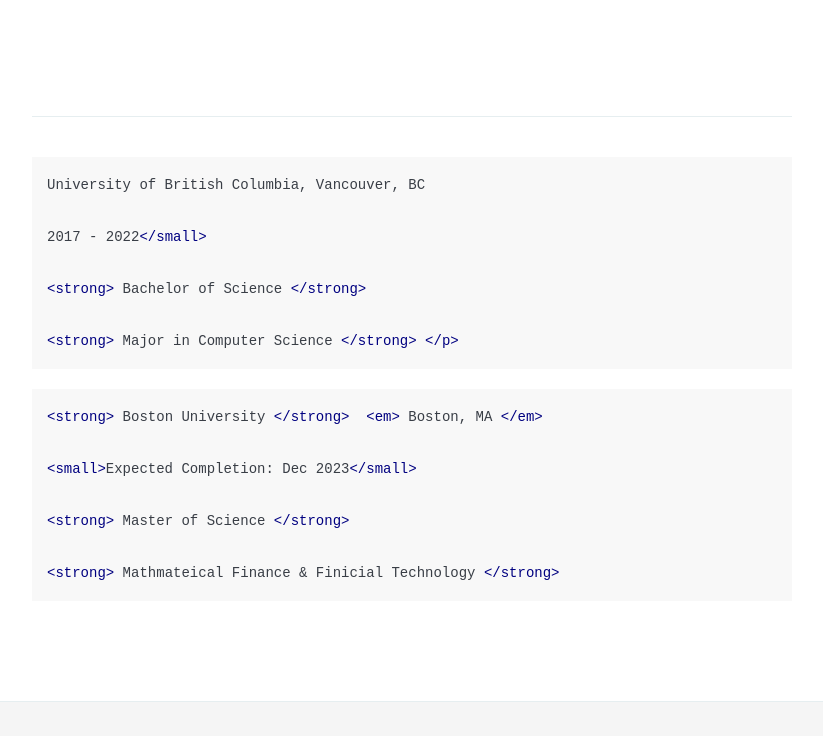
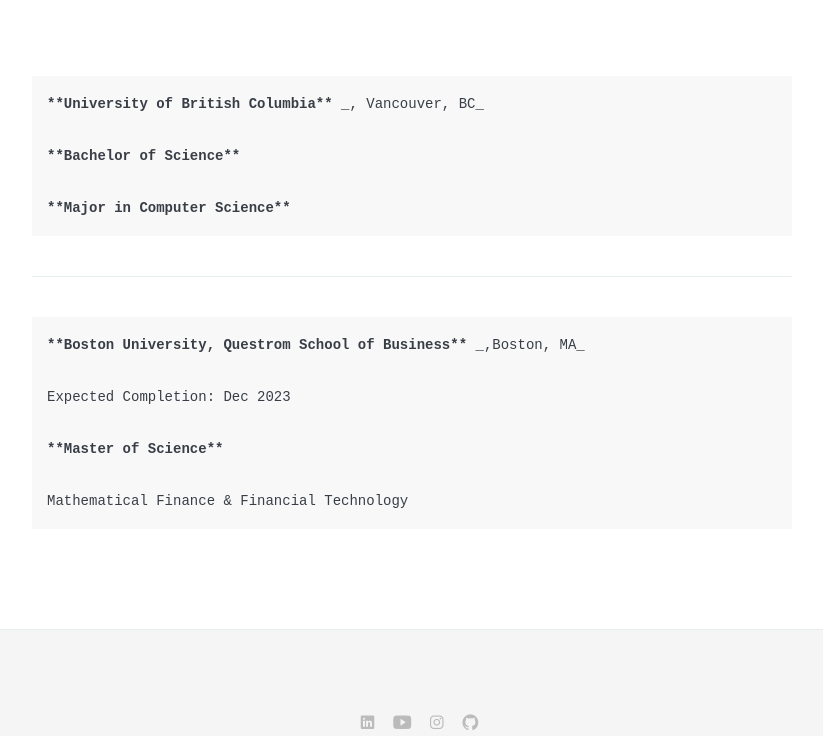
Before and after one commit to yuxin-d/yuxin-d.github.io, a Jekyll site: the page built from _pages/about.md, in a window 1280 px wide and 900 px high, scrolled down 751 px, cut to the strip 164-900 px from the top of the window. Shown: the whole strip, without its empty margins (228-1051 px from the left). Built offline with Jekyll 4.4.1, drawn with Linux system fonts in a browser that asks for light colours; nearby versions of some CDN libraries.

Commit message:
change the style

```diff
--- a/_pages/about.md
+++ b/_pages/about.md
@@ -6,24 +6,22 @@
 ---
 
 
-***
+
 {% highlight markdown %}
 
 
-University of British Columbia, Vancouver, BC
+**University of British Columbia** _, Vancouver, BC_
 
-2017 - 2022</small>
+**Bachelor of Science**
 
-<strong> Bachelor of Science </strong>
-
-<strong> Major in Computer Science </strong> </p>
+**Major in Computer Science**
 
 {% endhighlight %}
 
 
 
 
-
+***
 
 
 
@@ -33,12 +31,12 @@
 
 {% highlight markdown %}
 
-<strong> Boston University </strong>  <em> Boston, MA </em>
+**Boston University, Questrom School of Business** _,Boston, MA_
 
-<small>Expected Completion: Dec 2023</small>
+Expected Completion: Dec 2023
 
-<strong> Master of Science </strong>
+**Master of Science**
 
-<strong> Mathmateical Finance & Finicial Technology </strong>
+Mathematical Finance & Financial Technology
 
 {% endhighlight %}
```
